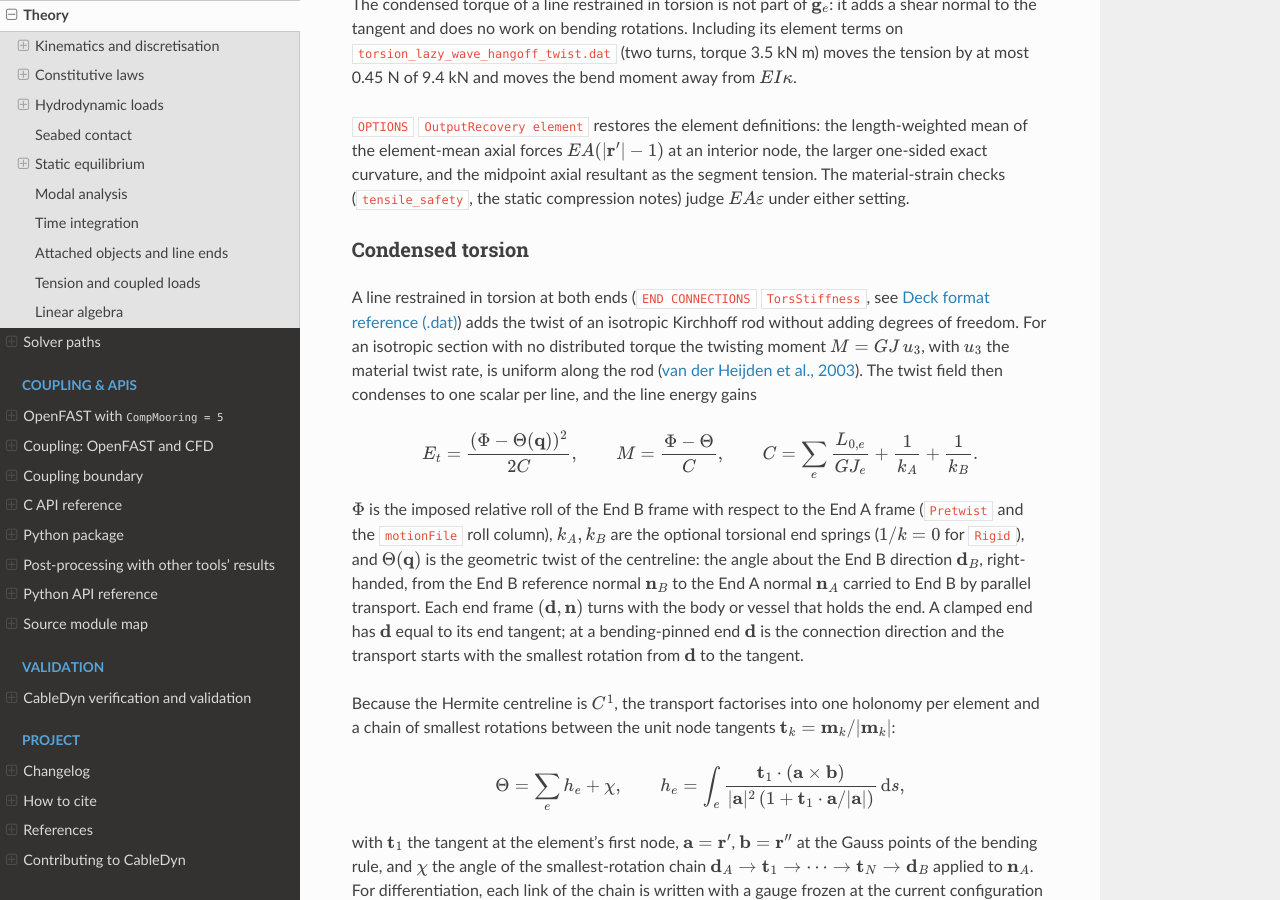
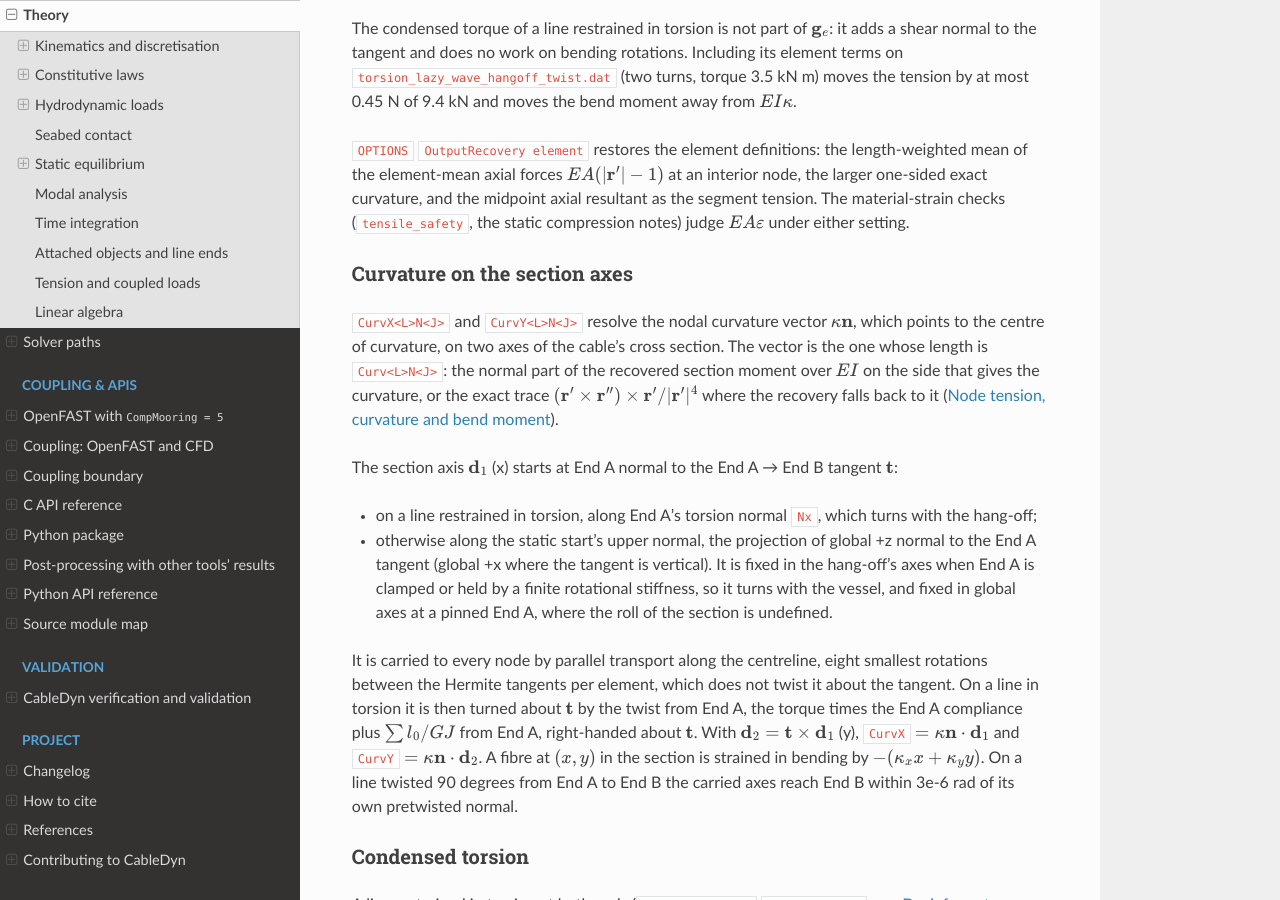
Before and after one commit to SMI-Lab-Inha/CableDyn, a Sphinx documentation site: the page built from doc/theory.rst, in a window 1280 px wide and 900 px high, scrolled down 6228 px. Built offline with Sphinx 7.4.7 and the Read the Docs theme 3.1.0, drawn with Linux system fonts in a browser that asks for light colours; some of the changed text lies outside the part shown.

Commit message:
feat(outputs): CurvX/CurvY, the curvature on a cable's section axes
Curv<L>N<J> gives the curvature as a magnitude only. The fatigue of an
armour wire or conductor at a fixed point of a power cable's cross
section needs its direction in the section, so cross-section analysis
(CableXSec) had to rebuild it from node positions.

CurvX<L>N<J> and CurvY<L>N<J> resolve the nodal curvature vector, toward
the centre of curvature and of length Curv<L>N<J>, on the section axes
of a finite-EI line. The vector is the normal part of the recovered
section moment over EI on the side that gives the curvature, or the
exact trace's (r' x r'') x r'/|r'|^4 where the recovery falls back to it
(both now returned by node_values and CD_HermiteCable_Curvature).

The section axis x starts at End A normal to the End A -> End B tangent:
on a line restrained in torsion along End A's torsion normal; otherwise
along the static start's upper normal, kept in the hang-off's axes when
End A is clamped (it turns with the vessel) and in global axes at a
pinned End A. It is carried to every node by parallel transport (eight
smallest rotations between the Hermite tangents per element) and, in
torsion, turned about the tangent by the twist from End A. The result is
cached per state, so the channels of one output row share one recovery.
EI = 0 lines and the two-moving-end route refuse the channels by name,
natively and in the Python deck validator.

section_curvature: on a planar line CurvY is zero and the norm is Curv;
in a cross current both components appear with the same norm; the deck
turned 30 degrees about the vertical gives the same components to 8e-9;
a clamped hang-off turned 30 degrees about its tangent turns them by
-30 degrees to 1e-15; on a line twisted 90 degrees the carried axes
reach End B within 3e-6 rad of its own pretwisted normal.

Signed-off-by: Jae Hoon Seo <jaehoon.seo@inha.ac.kr>

```diff
--- a/CMakeLists.txt
+++ b/CMakeLists.txt
@@ -2061,6 +2061,11 @@ add_executable(test_torsion_deck tests/test_torsion_deck.f90)
 target_link_libraries(test_torsion_deck PRIVATE cabledyn_core)
 add_test(NAME torsion_deck COMMAND test_torsion_deck)
 set_tests_properties(torsion_deck PROPERTIES LABELS "fortran;driver;integration;static;dynamic")
+
+add_executable(test_section_curvature tests/test_section_curvature.f90)
+target_link_libraries(test_section_curvature PRIVATE cabledyn_core)
+add_test(NAME section_curvature COMMAND test_section_curvature)
+set_tests_properties(section_curvature PROPERTIES LABELS "fortran;driver;integration;static")
 
 add_executable(test_coupled_torsion tests/test_coupled_torsion.f90)
 target_link_libraries(test_coupled_torsion PRIVATE cabledyn_core)
--- a/doc/theory.rst
+++ b/doc/theory.rst
@@ -327,6 +327,38 @@ mean of the element-mean axial forces :math:`EA(\lvert\mathbf{r}'\rvert - 1)` at
 node, the larger one-sided exact curvature, and the midpoint axial resultant as the segment
 tension. The material-strain checks (``tensile_safety``, the static compression notes) judge
 :math:`EA\varepsilon` under either setting.
+
+.. _theory-section-curvature:
+
+Curvature on the section axes
+~~~~~~~~~~~~~~~~~~~~~~~~~~~~~
+
+``CurvX<L>N<J>`` and ``CurvY<L>N<J>`` resolve the nodal curvature vector
+:math:`\kappa\mathbf{n}`, which points to the centre of curvature, on two axes of the cable's
+cross section. The vector is the one whose length is ``Curv<L>N<J>``: the normal part of the
+recovered section moment over :math:`EI` on the side that gives the curvature, or the exact
+trace :math:`(\mathbf{r}' \times \mathbf{r}'') \times \mathbf{r}'/|\mathbf{r}'|^4` where
+the recovery falls back to it (:ref:`theory-output-recovery`).
+
+The section axis :math:`\mathbf{d}_1` (x) starts at End A normal to the End A → End B tangent
+:math:`\mathbf{t}`:
+
+- on a line restrained in torsion, along End A's torsion normal ``Nx``, which turns with the
+  hang-off;
+- otherwise along the static start's upper normal, the projection of global +z normal to the
+  End A tangent (global +x where the tangent is vertical). It is fixed in the hang-off's axes
+  when End A is clamped or held by a finite rotational stiffness, so it turns with the vessel,
+  and fixed in global axes at a pinned End A, where the roll of the section is undefined.
+
+It is carried to every node by parallel transport along the centreline, eight smallest
+rotations between the Hermite tangents per element, which does not twist it about the tangent.
+On a line in torsion it is then turned about :math:`\mathbf{t}` by the twist from End A, the
+torque times the End A compliance plus :math:`\sum l_0/GJ` from End A, right-handed about
+:math:`\mathbf{t}`. With :math:`\mathbf{d}_2 = \mathbf{t} \times \mathbf{d}_1` (y),
+``CurvX`` :math:`= \kappa\mathbf{n} \cdot \mathbf{d}_1` and ``CurvY``
+:math:`= \kappa\mathbf{n} \cdot \mathbf{d}_2`. A fibre at :math:`(x, y)` in the section is
+strained in bending by :math:`-(\kappa_x x + \kappa_y y)`. On a line twisted 90 degrees from
+End A to End B the carried axes reach End B within 3e-6 rad of its own pretwisted normal.
 
 .. _theory-torsion:
 
```
Also changed, not shown: CHANGELOG.md (+8 -0 lines), doc/outputs.rst (+10 -0 lines), 7 other files.
